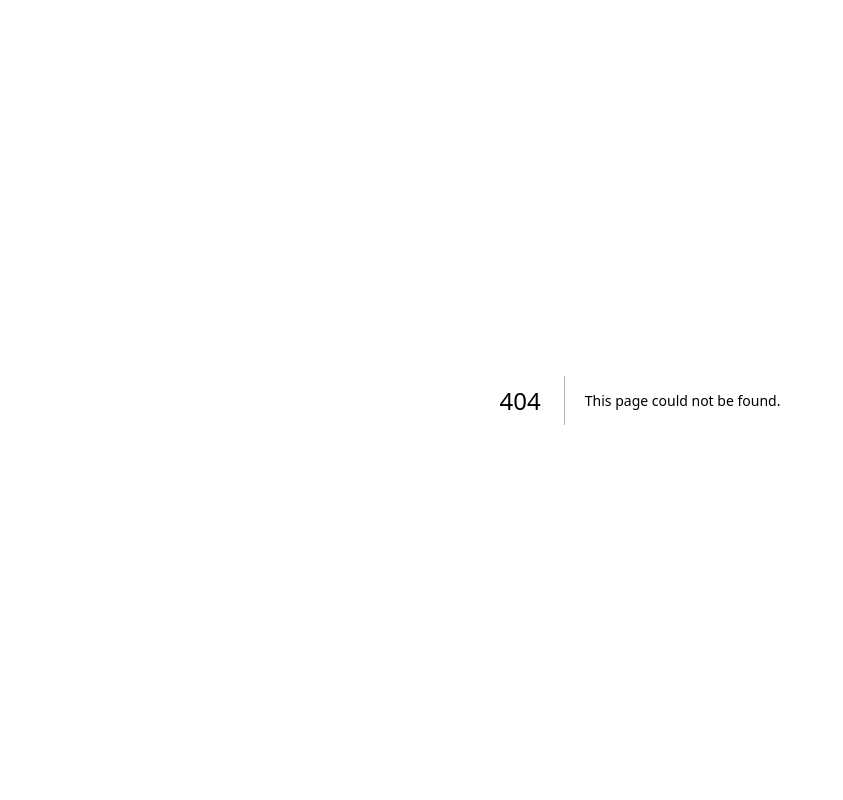
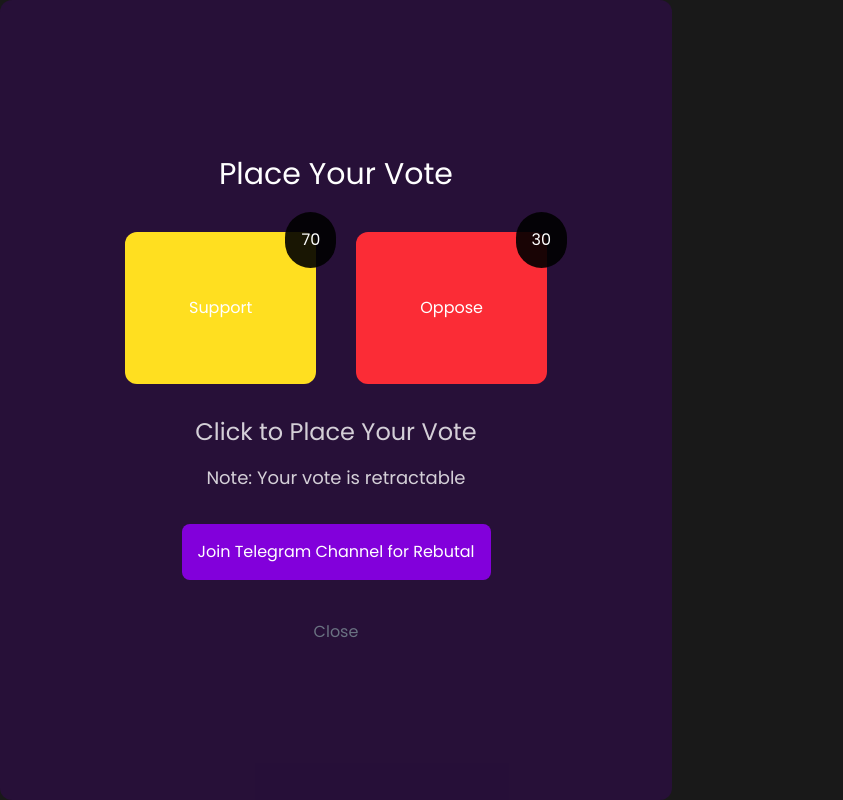
Before and after one commit to Festus-123/Debate_X, a Next.js app: page /voting-modal in a window 1280 px wide. Before the commit this address had no page. Shown: the whole page, without its empty margins (0-843 px from the left). Built offline with nearby package versions, Linux system fonts and the light colour scheme.

Commit message:
crreated voting modal UI for swift an smooth real time voting by users

```diff
--- /dev/null
+++ b/app/@modal/(.)voting-modal/page.tsx
@@ -0,0 +1,16 @@
+"use client";
+
+import LearnModal from "@/components/VotingModal";
+import { useRouter } from "next/navigation";
+
+const Page = () => {
+  const router = useRouter();
+
+  return (
+    <div>
+      <LearnModal onClose={() => router.back()} />
+    </div>
+  );
+};
+
+export default Page;
--- a/app/@modal/(.)learn-modal/page.tsx
+++ b/app/argument-modal/page.tsx
@@ -1,6 +1,6 @@
 "use client";
 
-import LearnModal from "@/components/LearnModal";
+import ArgumentModal from "@/components/ArgumentModal";
 import { useRouter } from "next/navigation";
 
 const Page = () => {
@@ -8,7 +8,7 @@ const Page = () => {
 
   return (
     <div>
-      <LearnModal onClose={() => router.back()} />
+      <ArgumentModal onClose={() => router.back()} />
     </div>
   );
 };
--- /dev/null
+++ b/app/voting-modal/page.tsx
@@ -0,0 +1,16 @@
+"use client";
+
+import VotingModal from "@/components/VotingModal";
+import { useRouter } from "next/navigation";
+
+const Page = () => {
+  const router = useRouter();
+
+  return (
+    <div>
+      <VotingModal onClose={() => router.back()} />
+    </div>
+  );
+};
+
+export default Page;
--- a/components/LearnModal.tsx
+++ /dev/null
@@ -1,76 +0,0 @@
-"use client";
-
-import { useRef, useEffect } from "react";
-import gsap from "gsap";
-import { poppins } from "@/pages/Home";
-
-type PROPS = {
-  onClose: () => void;
-};
-
-const LearnModal = ({ onClose }: PROPS) => {
-  const modalContainerRef = useRef<HTMLDivElement | null>(null);
-  const modalRef = useRef<HTMLDivElement | null>(null);
-
-  useEffect(() => {
-    // Animate container background fade
-    gsap.fromTo(
-      modalContainerRef.current,
-      { x: "-100%", opacity: 0, scale: 0.95 },
-      { x: 0, opacity: 1, scale: 1, duration: 0.8, ease: "power3.out" }
-    );
-
-    // Animate modal content sliding in
-    gsap.fromTo(
-      modalRef.current,
-      { x: "-100%", opacity: 0, scale: 0.95 },
-      { x: 0, opacity: 1, scale: 1, duration: 1.2, ease: "power3.out" }
-    );
-  }, []);
-
-  return (
-    <div
-      ref={modalContainerRef}
-      className={`fixed inset-0 bg-black/90 flex items-center justify-center z-50 px-4 ${poppins.className}`}
-    >
-      <div
-        ref={modalRef}
-        className="flex flex-col items-center p-4 rounded-xl bg-purple-950 max-w-2xl w-full"
-      >
-        {/* Video / Iframe at the top */}
-        <div className="w-full mb-6">
-          <video
-            className="w-full h-64 rounded-lg border border-purple-300"
-            src="https://www.youtube.com/embed/VIDEO_ID" // replace with actual video explaining voting
-            title="Voting Process Explanation"
-          ></video>
-        </div>
-
-        {/* Detailed explanation */}
-        <h2 className="text-2xl font-bold text-white mb-4">How Voting Works</h2>
-        <p className="text-gray-200 text-sm md:text-lg leading-relaxed mb-4">
-          Voting is the process by which citizens participate in choosing their
-          leaders and shaping government policies. The steps usually include:
-        </p>
-        <ul className="list-disc list-inside text-gray-300 text-sm md:text-lg space-y-2 mb-6">
-          <li>Registering as a voter with the electoral commission.</li>
-          <li>Collecting your voter’s card and confirming your polling unit.</li>
-          <li>On election day, presenting your card and being verified.</li>
-          <li>Receiving ballot papers and casting your vote in secret.</li>
-          <li>Depositing your ballot in the box and leaving the polling station.</li>
-          <li>Votes are counted and results announced by the electoral body.</li>
-        </ul>
-
-        {/* Close button */}
-        <button
-          onClick={onClose}
-          className="bg-purple-600 hover:bg-purple-800 px-6 py-3 rounded text-white w-full transition"
-        >
-          Close
-        </button>
-      </div>
-    </div>
-  );
-};
-
-export default LearnModal;
--- /dev/null
+++ b/components/VotingModal.tsx
@@ -0,0 +1,91 @@
+"use client";
+
+import { useRef, useEffect } from "react";
+import gsap from "gsap";
+import { poppins } from "@/pages/Home";
+
+type PROPS = {
+  onClose: () => void;
+};
+
+const VotingModal = ({ onClose }: PROPS) => {
+  const modalContainerRef = useRef<HTMLDivElement | null>(null);
+  const modalRef = useRef<HTMLDivElement | null>(null);
+
+  useEffect(() => {
+    // Animate container background fade
+    gsap.fromTo(
+      modalContainerRef.current,
+      { x: "-100%", opacity: 0, scale: 0.95 },
+      { x: 0, opacity: 1, scale: 1, duration: 0.8, ease: "power3.out" }
+    );
+
+    // Animate modal content sliding in
+    gsap.fromTo(
+      modalRef.current,
+      { x: "-100%", opacity: 0, scale: 0.95 },
+      { x: 0, opacity: 1, scale: 1, duration: 1.2, ease: "power3.out" }
+    );
+  }, []);
+
+  return (
+    <div
+      ref={modalContainerRef}
+      className={`fixed inset-0 bg-black/90 flex md:items-start items-center z-50 ${poppins.className}`}
+    >
+      <div
+        className="rounded-xl bg-purple-950/40 max-w-2xl w-full h-full">
+      <div
+        ref={modalRef}
+        className="h-full flex flex-col items-center justify-center gap-10 p-4 md:p-8 text-white"
+      >
+        {/* Video / Iframe at the top */}
+        {/* <iframe className="w-full mb-6">
+          <video
+            className="w-full h-64 rounded-lg border border-purple-300"
+            src="https://www.youtube.com/embed/VIDEO_ID" // replace with actual video explaining voting
+            title="Voting Process Explanation"
+          ></video>
+        </iframe> */}
+
+        {/* Detailed explanation */}
+        <h2 className="text-xl md:text-3xl ">Place Your Vote</h2>
+
+        {/* Voting section */}
+        <section className="flex flex-col items-center">
+          <div className="flex md:flex-row flex-col items-center justify-between gap-10">
+            {/* support */}
+            <div className="relative bg-yellow-300 text-center p-16 cursor-pointer rounded-xl hover:scale-105">
+              Support
+              <span className="absolute -top-5 -right-5 p-4 rounded-full bg-black/90">70</span>
+            </div>
+            {/* oppose */}
+            <div className="relative bg-red-500 text-center p-16 cursor-pointer rounded-xl hover:scale-105">
+              Oppose
+              <span className="absolute -top-5 -right-5 p-4 rounded-full bg-black/90">30</span>
+            </div>
+          </div>
+          <div className="flex flex-col gap-4 text-lg font-extralight p-4 md:p-8 text-center text-white/80">
+            <h3 className="text-2xl font-extralight">Click to Place Your Vote</h3>
+            <p> <b>Note:</b> Your vote is retractable </p>
+          </div>
+          <button className="bg-purple-700 p-4 w-max rounded-lg cursor-pointer hover:scale-105 transition">
+            Join Telegram Channel for Rebutal
+          </button>
+        </section>
+
+        {/* Close button */}
+        <button
+          onClick={onClose}
+          className="text-gray-500 hover:text-gray-400 cursor-pointer transition"
+        >
+          Close
+        </button>
+      </div>
+      </div>
+
+    </div>
+  );
+};
+
+export default VotingModal;
--- a/helper/useGetTime.ts
+++ b/helper/useGetTime.ts
@@ -1,17 +1,5 @@
 // Utility to get or set a fixed end time 4 days from now
-export const getFixedEndTime = (): number => {
-  const key = "countdownEndTime";
-  const stored = localStorage.getItem(key);
 
-  if (stored) {
-    return parseInt(stored, 10);
-  }
-
-  // If no stored end time, set it to 4 days from now
-  const endTime = Date.now() + 4 * 24 * 60 * 60 * 1000;
-  localStorage.setItem(key, endTime.toString());
-  return endTime;
-};
 
 // Countdown calculation
 export const getTimeRemaining = (): {
@@ -21,7 +9,7 @@ export const getTimeRemaining = (): {
   minutes: number;
   seconds: number;
 } => {
-  const endTime = getFixedEndTime();
+  const endTime = new Date("2026-04-27T00:00:00Z").getTime();
   const total = endTime - Date.now();
 
   const days = Math.floor(total / (1000 * 60 * 60 * 24));
--- a/pages/Home.tsx
+++ b/pages/Home.tsx
@@ -165,7 +165,7 @@ const Home = () => {
               Go to Telegram Channel
             </button>
             <Link
-              href="/learn-modal"
+              href="/voting-modal"
               className="mt-2 text-gray-300 cursor-pointer"
             >
               Learn More
```
